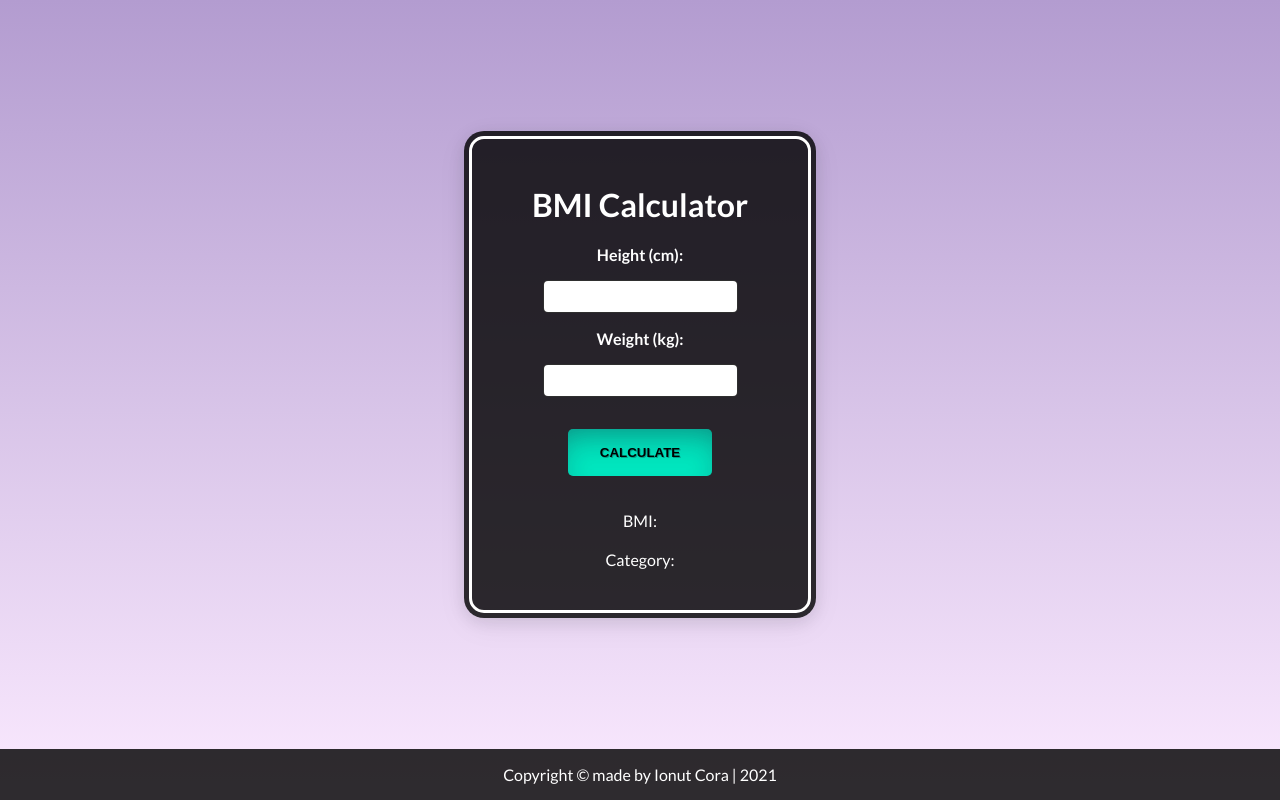
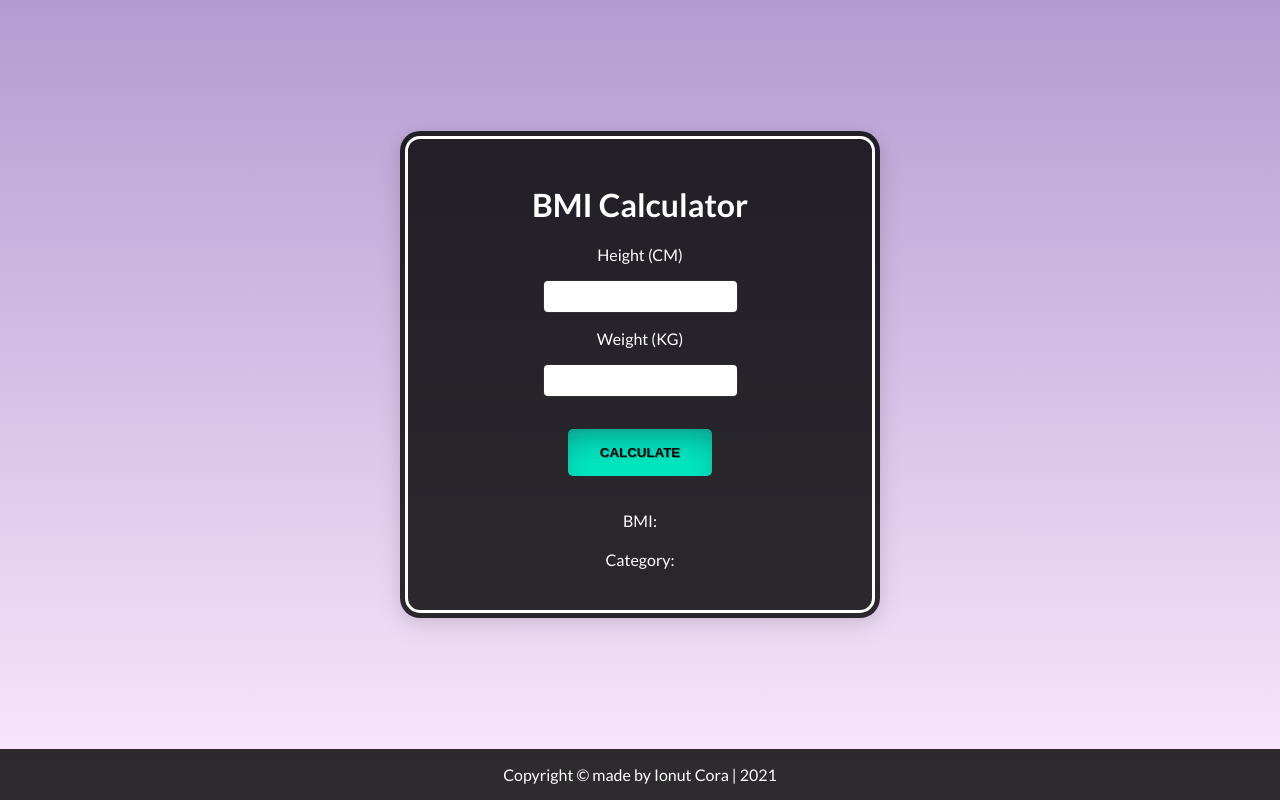
Before and after one commit to Ionut-Cora/bmi-calculator, a React (Create React App) app: page / in a window 1280 px wide. Built offline with nearby package versions, Linux system fonts and the light colour scheme; the HTML template or start-up script is replaced by a standard one.

Commit message:
calculator width change

```diff
--- a/src/App.css
+++ b/src/App.css
@@ -68,7 +68,7 @@ form {
   -webkit-border-radius: 20px;
   padding: 2rem 1rem;
   background-color: #000000d0;
-  width: 25%;
+  width: 35%;
   min-height: 50%;
   margin: auto;
   box-shadow: rgba(17, 17, 26, 0.1) 0px 4px 16px, rgba(17, 17, 26, 0.05) 0px 8px 32px;
@@ -94,6 +94,10 @@ form {
 .calculator label,
 .calculator p {
   color: #fff;
+}
+
+.calculator label span {
+  text-transform: uppercase;
 }
 
 .calculator input {
@@ -134,12 +138,8 @@ form {
   cursor: pointer;
 }
 
-.calculator label,
 #result span {
   font-weight: bold;
-}
-
-#result span {
   font-size: 1.2rem;
 }
 
@@ -156,7 +156,7 @@ footer {
 
 @media only screen and (max-width: 1000px) {
   .calculator {
-    width: 40%;
+    width: 50%;
   }
 }
 
--- a/src/App.js
+++ b/src/App.js
@@ -84,10 +84,10 @@ class App extends React.Component {
         <div className="calculator">
           <h1>BMI Calculator</h1>
           <form onSubmit={(event) => this.handleSubmit(event)}>
-            <label htmlFor="height">Height (cm):</label>
+            <label htmlFor="height">Height <span>(cm)</span></label>
             <input type="number" name="height" id='height' step="any" onChange={(event) => this.handleHeight(event)} />
             {/* <p id="height-enter">Enter your Height</p> */}
-            <label htmlFor="weight">Weight (kg):</label>
+            <label htmlFor="weight">Weight <span>(kg)</span></label>
             <input type="number" name="weight" id='weight' step="any" onChange={(event) => this.handleWeight(event)} />
             {/* <p id="weight-enter">Enter your Weight</p> */}
             <input id="submit-button" type="submit" value="Calculate"/>
```
